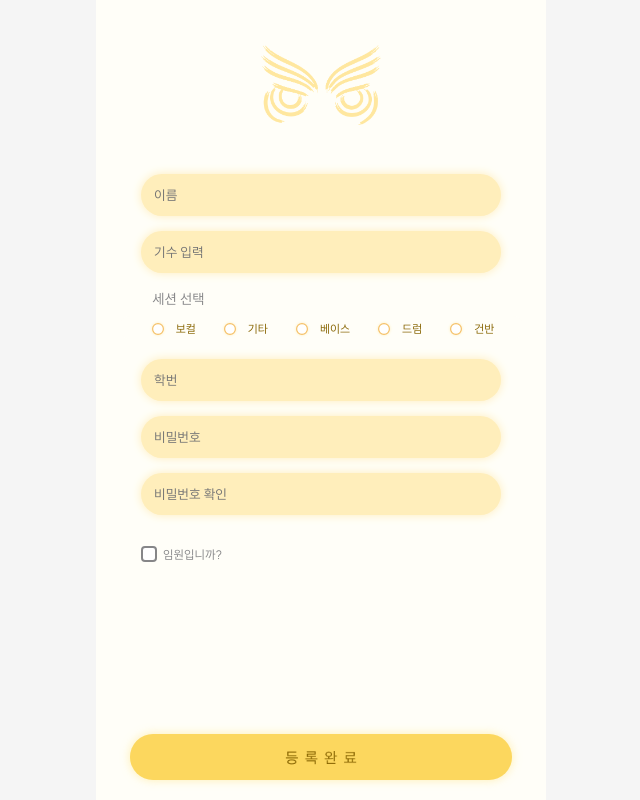
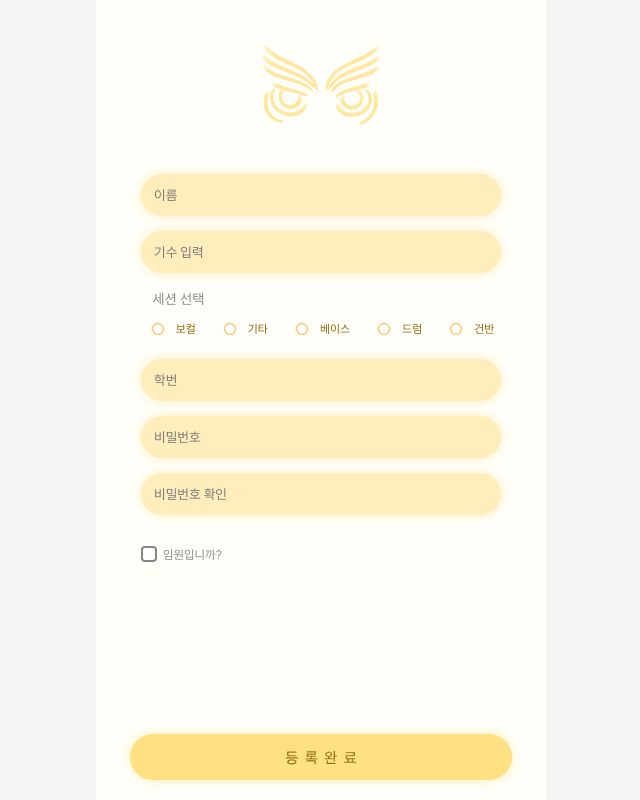
Before and after one commit to scopsProject/front, a React (Create React App) app: page /scops/register in a window 1280 px wide. In both pictures the pointer is over the button 640 px from the left and 757 px from the top of the page. Shown: the whole page, without its empty margins (319-959 px from the left). Built offline with nearby package versions, Linux system fonts and the light colour scheme; no server answers.

Commit message:
fix/디자인컨펌#2(회원가입페이지테두리변경)

```diff
--- a/src/pages/SongAddPage.css
+++ b/src/pages/SongAddPage.css
@@ -138,7 +138,7 @@
 }
 
 .songAdd-btnPlus .plus-button:hover {
-  background-color: #f7d368;
+  background-color: #ffe082;
 }
 
 /* 삭제(x) 버튼 */
@@ -182,5 +182,5 @@
 }
 
 .register-button:hover {
-  background-color: #f7d368;
+  background-color: #ffe082;
 }
--- a/src/pages/SongRegisterPage.css
+++ b/src/pages/SongRegisterPage.css
@@ -142,7 +142,7 @@
 }
 
 .plus-button:hover {
-  background-color: #d4ac0d;
+  background-color: #ffe082;
 }
 
 .song-item-subject {
--- a/src/pages/UserRegisterPage.css
+++ b/src/pages/UserRegisterPage.css
@@ -270,8 +270,7 @@
 }
 
 .submit-button2:hover {
-  background: #fcd75e;
-  /* 호버 시 조금 더 진한 노란색 */
+  background: #ffe082;
 }
 
 body {
```
